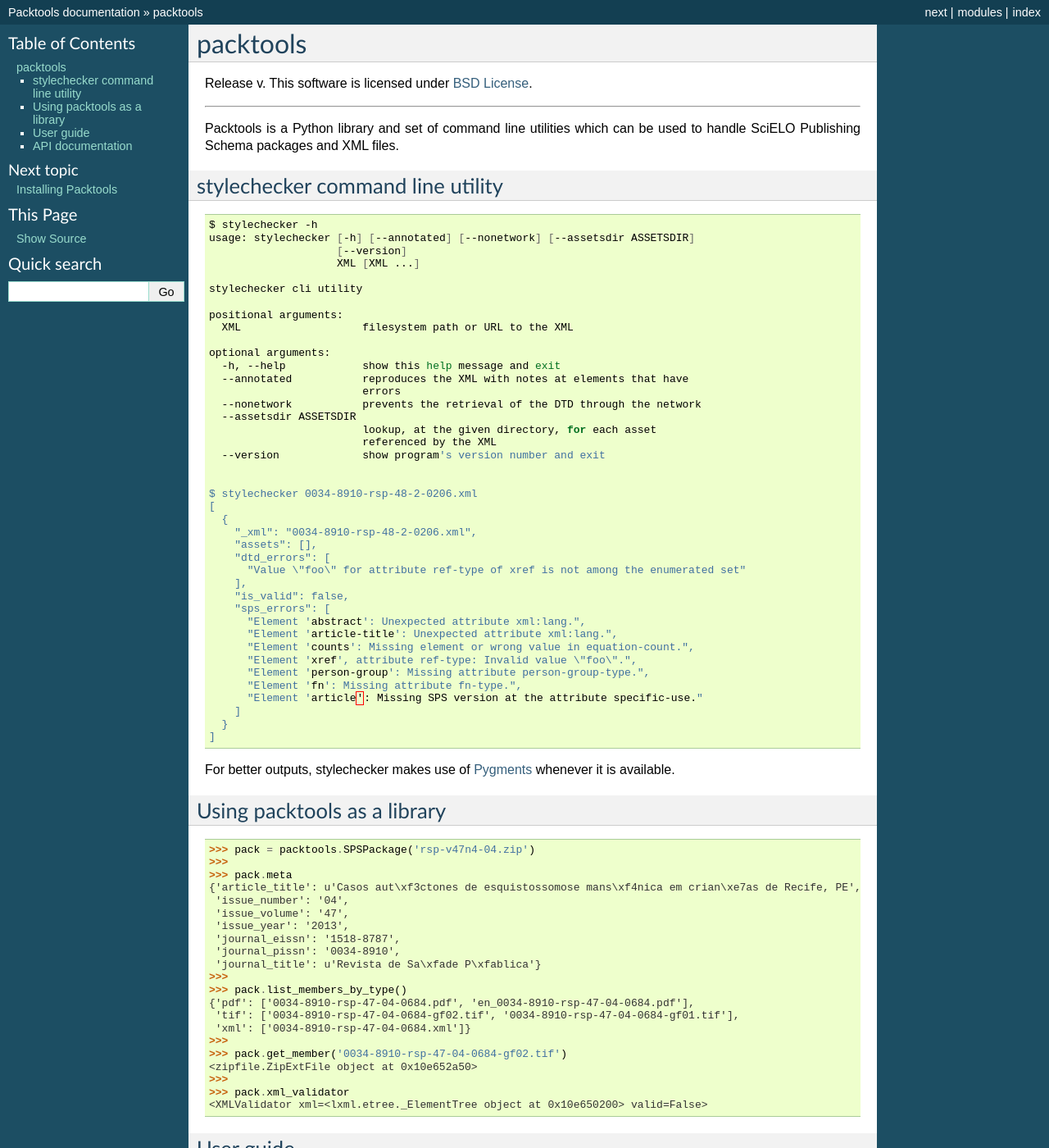
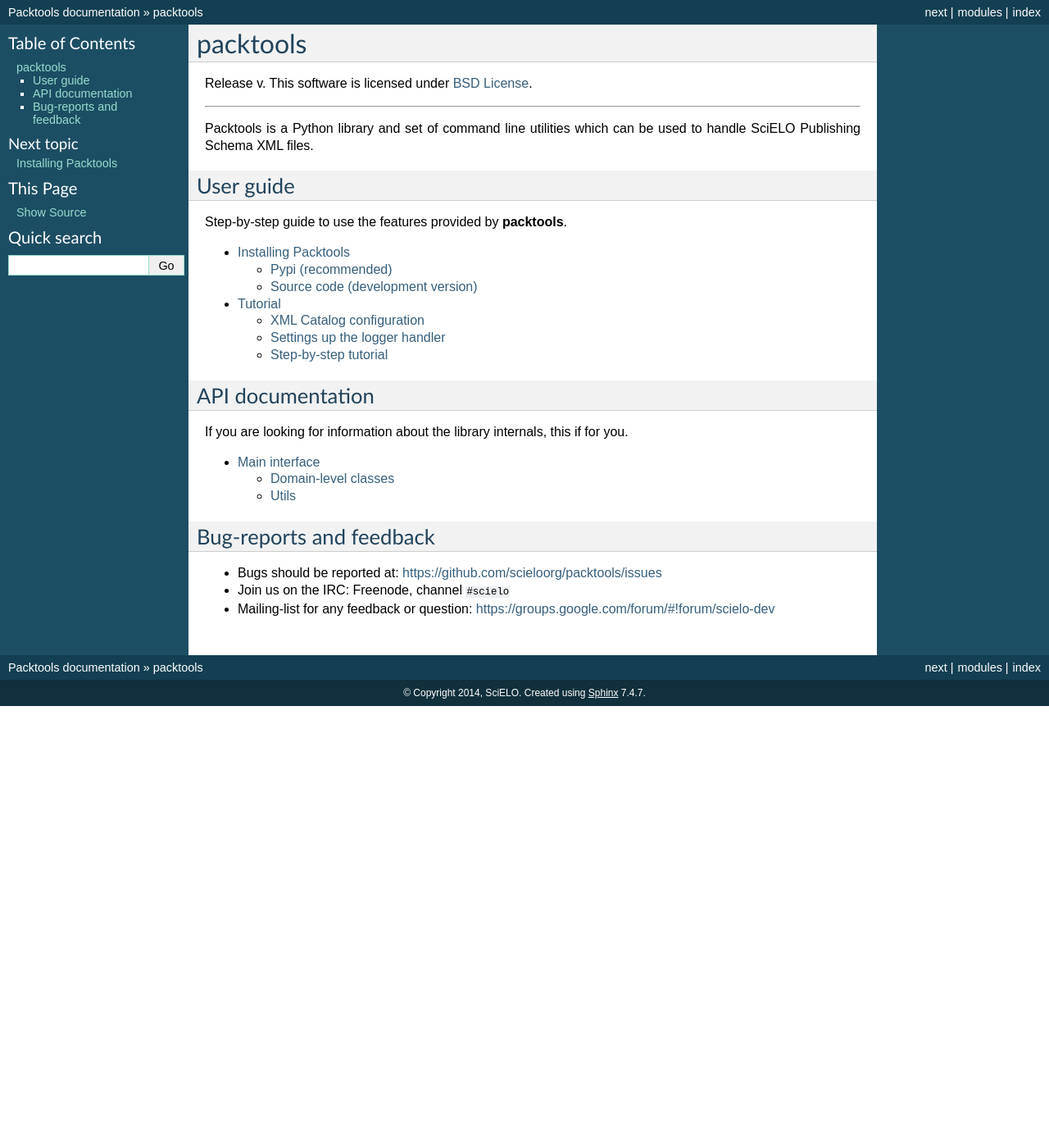
Before and after one commit to scieloorg/packtools, a Sphinx documentation site: the page built from docs/index.rst, in a window 1280 px wide and 1400 px high. Shown: the whole window at 82% size. Built offline with Sphinx 7.4.7, drawn with Linux system fonts in a browser that asks for light colours; the version number could not be read and is left out.

```diff
--- a/docs/index.rst
+++ b/docs/index.rst
@@ -12,87 +12,7 @@ This software is licensed under `BSD License <http://opensource.org/licenses/BSD
 ----
 
 Packtools is a Python library and set of command line utilities which can be
-used to handle :term:`SciELO Publishing Schema` packages and XML files.
-
-
-stylechecker command line utility
----------------------------------
-
-.. code-block:: bash
-
-    $ stylechecker -h
-    usage: stylechecker [-h] [--annotated] [--nonetwork] [--assetsdir ASSETSDIR]
-                        [--version]
-                        XML [XML ...]
-
-    stylechecker cli utility
-
-    positional arguments:
-      XML                   filesystem path or URL to the XML
-
-    optional arguments:
-      -h, --help            show this help message and exit
-      --annotated           reproduces the XML with notes at elements that have
-                            errors
-      --nonetwork           prevents the retrieval of the DTD through the network
-      --assetsdir ASSETSDIR
-                            lookup, at the given directory, for each asset
-                            referenced by the XML
-      --version             show program's version number and exit
-
-
-    $ stylechecker 0034-8910-rsp-48-2-0206.xml
-    [
-      {
-        "_xml": "0034-8910-rsp-48-2-0206.xml",
-        "assets": [],
-        "dtd_errors": [
-          "Value \"foo\" for attribute ref-type of xref is not among the enumerated set"
-        ],
-        "is_valid": false,
-        "sps_errors": [
-          "Element 'abstract': Unexpected attribute xml:lang.",
-          "Element 'article-title': Unexpected attribute xml:lang.",
-          "Element 'counts': Missing element or wrong value in equation-count.",
-          "Element 'xref', attribute ref-type: Invalid value \"foo\".",
-          "Element 'person-group': Missing attribute person-group-type.",
-          "Element 'fn': Missing attribute fn-type.",
-          "Element 'article': Missing SPS version at the attribute specific-use."
-        ]
-      }
-    ]
-
-
-For better outputs, stylechecker makes use of `Pygments <https://pypi.python.org/pypi/Pygments/>`_
-whenever it is available.
-
-
-Using packtools as a library
-----------------------------
-
-.. code-block:: python
-
-    >>> pack = packtools.SPSPackage('rsp-v47n4-04.zip')
-    >>>
-    >>> pack.meta
-    {'article_title': u'Casos aut\xf3ctones de esquistossomose mans\xf4nica em crian\xe7as de Recife, PE',
-     'issue_number': '04',
-     'issue_volume': '47',
-     'issue_year': '2013',
-     'journal_eissn': '1518-8787',
-     'journal_pissn': '0034-8910',
-     'journal_title': u'Revista de Sa\xfade P\xfablica'}
-    >>>
-    >>> pack.list_members_by_type()
-    {'pdf': ['0034-8910-rsp-47-04-0684.pdf', 'en_0034-8910-rsp-47-04-0684.pdf'],
-     'tif': ['0034-8910-rsp-47-04-0684-gf02.tif', '0034-8910-rsp-47-04-0684-gf01.tif'],
-     'xml': ['0034-8910-rsp-47-04-0684.xml']}
-    >>>
-    >>> pack.get_member('0034-8910-rsp-47-04-0684-gf02.tif')
-    <zipfile.ZipExtFile object at 0x10e652a50>
-    >>>
-    >>> pack.xml_validator
-    <XMLValidator xml=<lxml.etree._ElementTree object at 0x10e650200> valid=False>
+used to handle :term:`SciELO Publishing Schema` XML files.
 
 
 User guide
@@ -117,3 +37,11 @@ this if for you.
    :maxdepth: 2
 
    api
+
+
+Bug-reports and feedback
+------------------------
+
+* Bugs should be reported at: https://github.com/scieloorg/packtools/issues
+* Join us on the IRC: Freenode, channel ``#scielo``
+* Mailing-list for any feedback or question: https://groups.google.com/forum/#!forum/scielo-dev
```
Also changed, not shown: docs/install.rst (+9 -4 lines), docs/quickstart.rst (+26 -2 lines), 3 other files.
